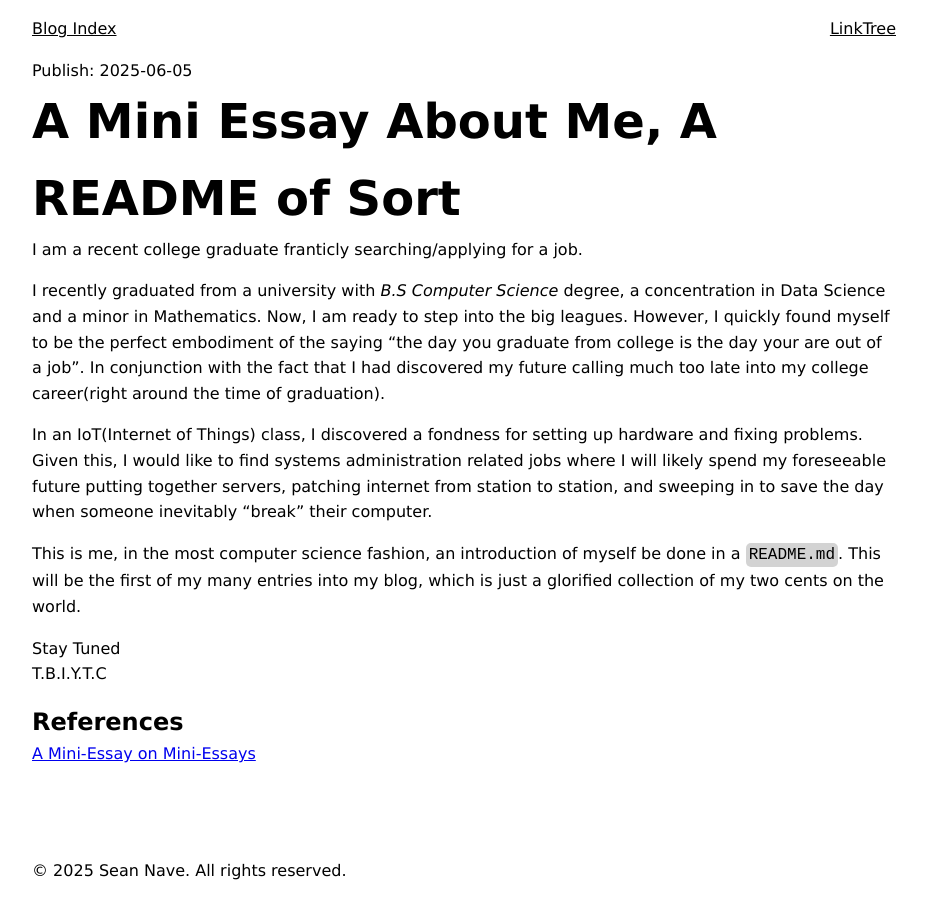
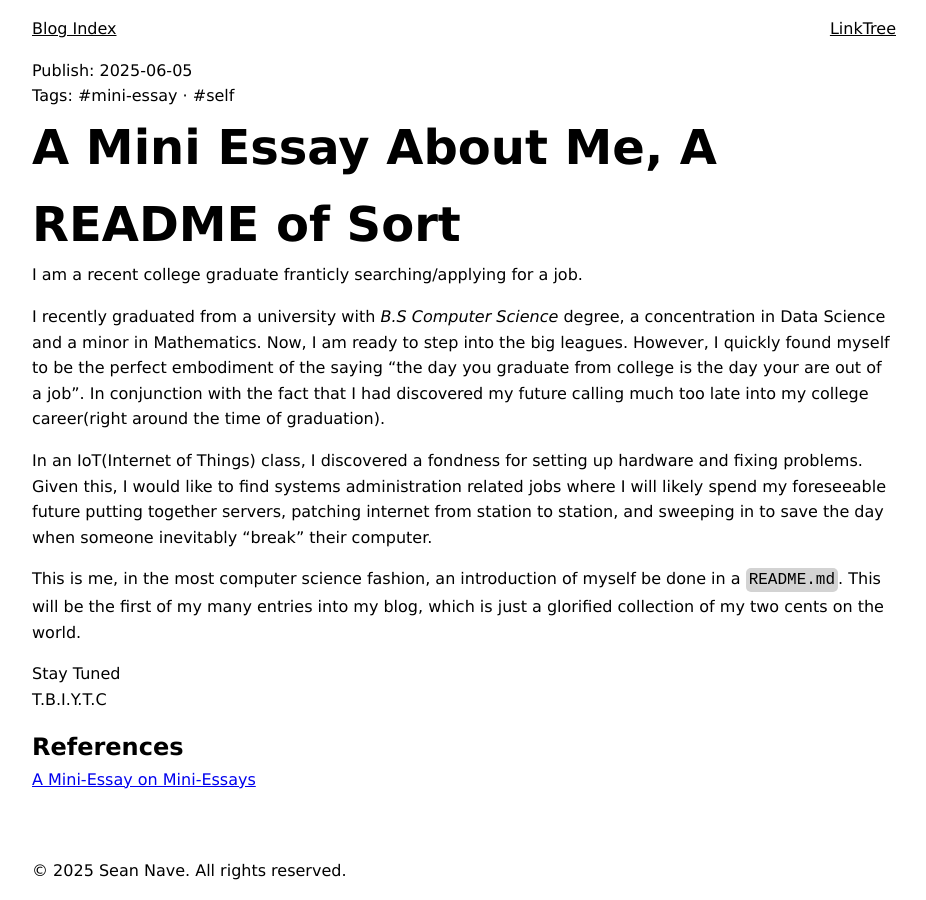
Before and after one commit to seannave211/Blog, a Jekyll site: the page built from _posts/2025-06-05-README.md, in a window 1280 px wide. Shown: the whole page, without its empty margins (176-1102 px from the left). Built offline with Jekyll 4.4.1, drawn with Linux system fonts in a browser that asks for light colours.

Commit message:
feat: revised post layout with tags row

```diff
--- a/_layouts/post.html
+++ b/_layouts/post.html
@@ -18,6 +18,13 @@
     <body>
         {% include header.html %}
         <p>Publish: {{ page.date | date: "%Y-%m-%d" }}</p>
+        {% if page.tags %}
+        <p>
+            Tags: {% for tag in page.tags %} #{{ tag }}{% unless forloop.last %}
+            &middot; {% endunless %} {% endfor %}
+        </p>
+        {% endif %}
+
         <main>{{ content }}</main>
         {% include footer.html %}
     </body>
```
